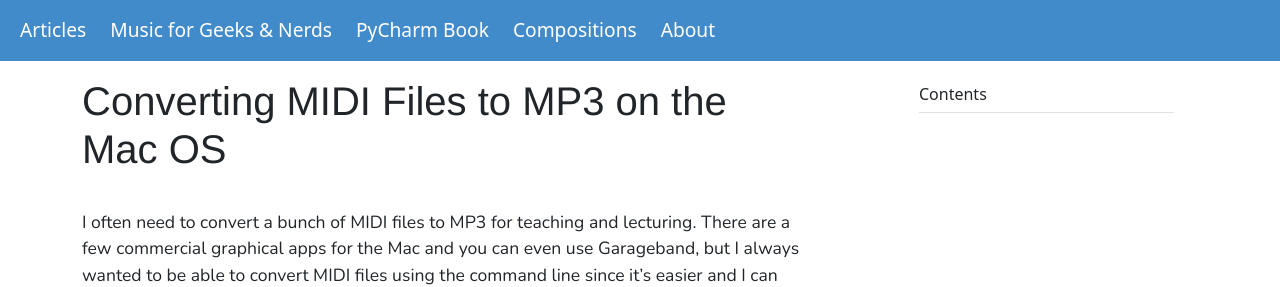
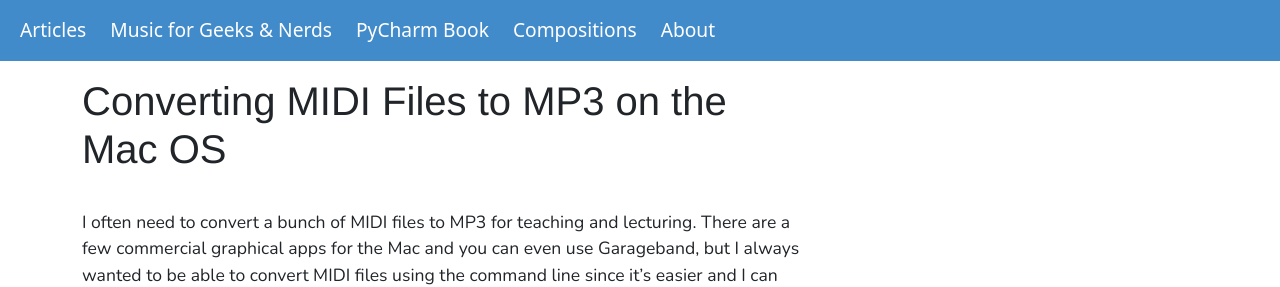
Before and after one commit to kroger/pedrokroger, a Jekyll site: the page built from _posts/2013-08-12-converting-midi-files-mp3-mac-os.md, in a window 1280 px wide. Shown: the top 287 px of the page. Built offline with Jekyll 4.4.1, drawn with Linux system fonts in a browser that asks for light colours; some web fonts are replaced.

Commit message:
Don't display toc if empty

```diff
--- a/_layouts/post.html
+++ b/_layouts/post.html
@@ -14,9 +14,11 @@ layout: default
 
   </article>
 
+  {% if page.toc %}
   <div class="col-md-3 offset-md-1 bd-toc">
     <strong class="d-block h6 my-2 pb-2 border-bottom">Contents</strong>
     {% toc %}
   </div>
+  {% endif %}
 
 </div>
```
